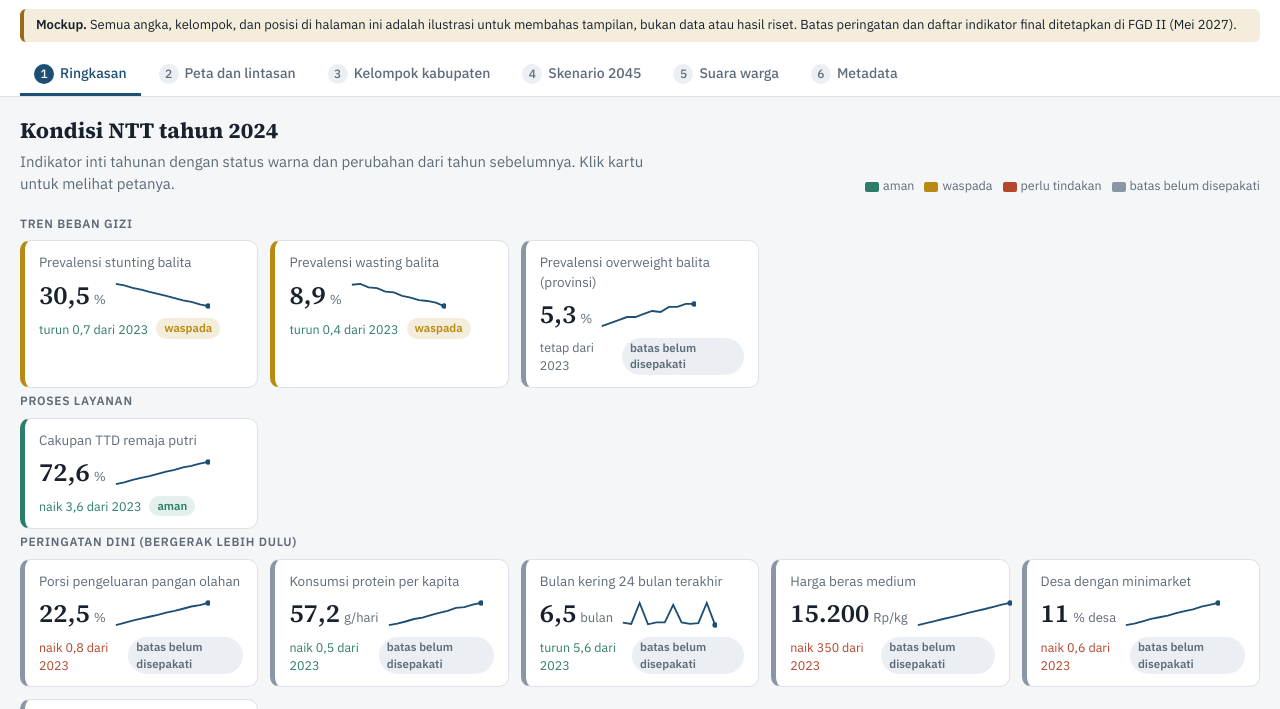
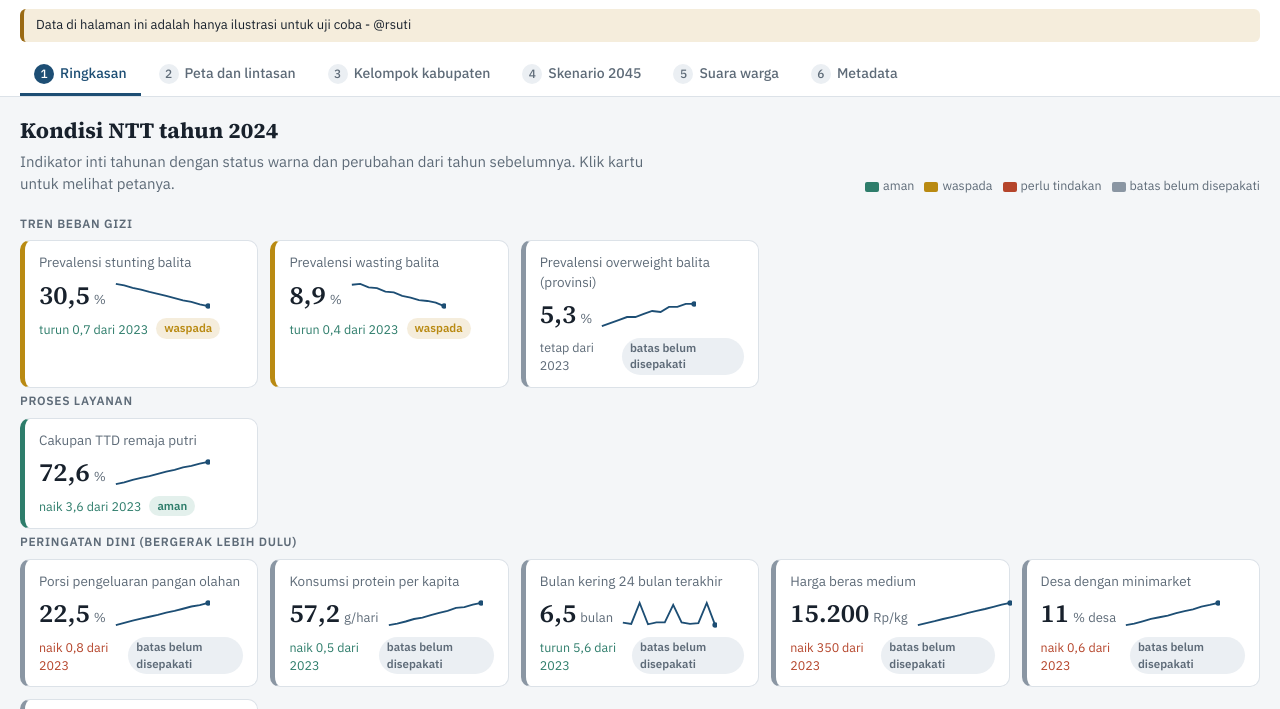
Before and after one commit to rsuti/gizintt_rupaproject, a plain HTML site: page index.html in a window 1280 px wide. Shown: the part 75-784 px from the top of the page. Drawn offline with Linux system fonts and the light colour scheme.

Commit message:
Ganti teks pemberitahuan mockup
Co-Authored-By: Claude Opus 5.5 <noreply@anthropic.com>
Claude-Session: https://claude.ai/code/session_01EkyamZgFBDFgmccemirQfE

```diff
--- a/index.html
+++ b/index.html
@@ -137,7 +137,7 @@ th{font-size:12px;color:var(--mut);font-weight:600;text-transform:uppercase;lett
         </label>
       </div>
     </div>
-    <div class="mock"><b>Mockup.</b> Semua angka, kelompok, dan posisi di halaman ini adalah ilustrasi untuk membahas tampilan, bukan data atau hasil riset. Batas peringatan dan daftar indikator final ditetapkan di FGD II (Mei 2027).</div>
+    <div class="mock">Data di halaman ini adalah hanya ilustrasi untuk uji coba - @rsuti</div>
     <nav id="tabs" aria-label="Halaman dasbor">
       <a href="#dasbor"><span>1</span>Ringkasan</a>
       <a href="#peta"><span>2</span>Peta dan lintasan</a>
```
